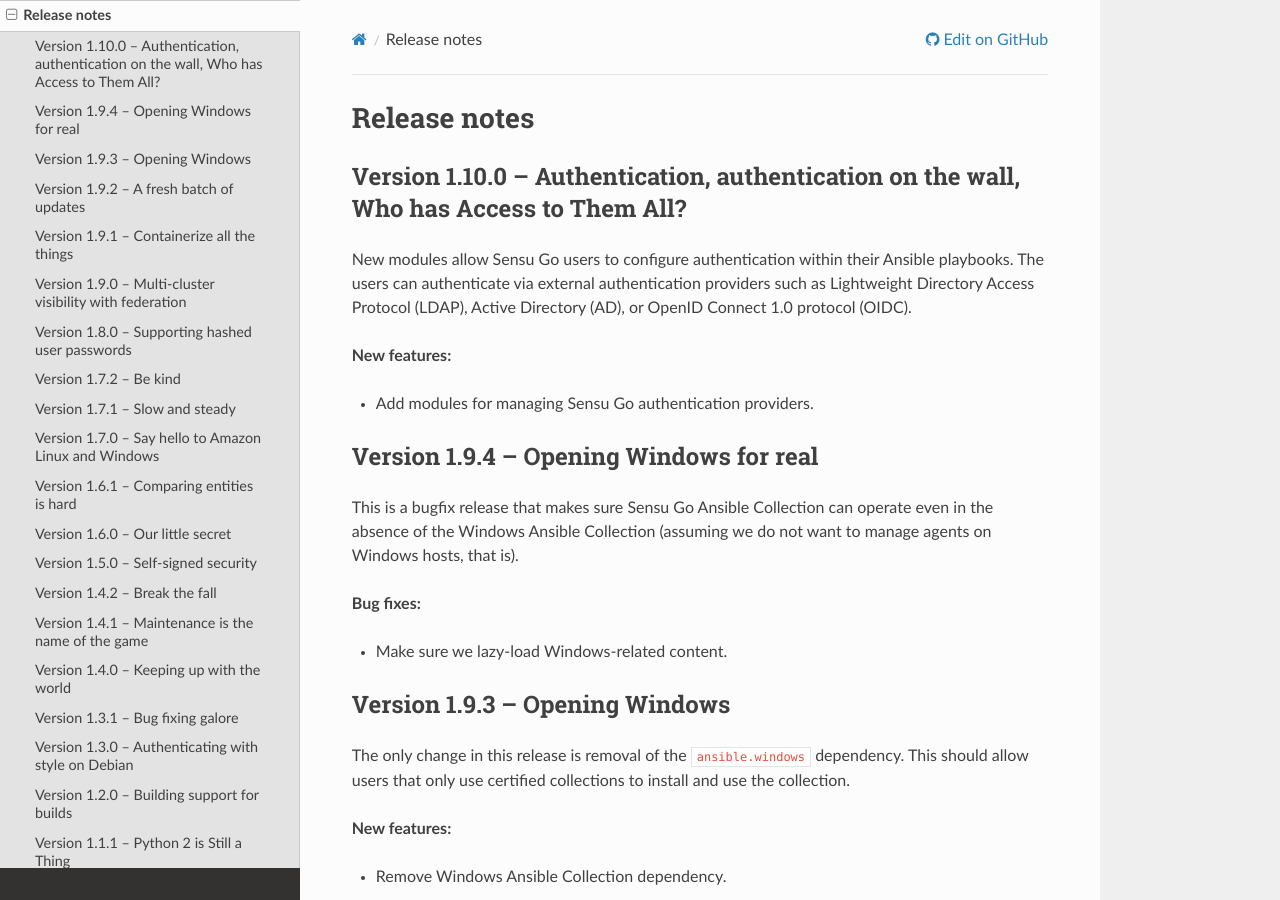
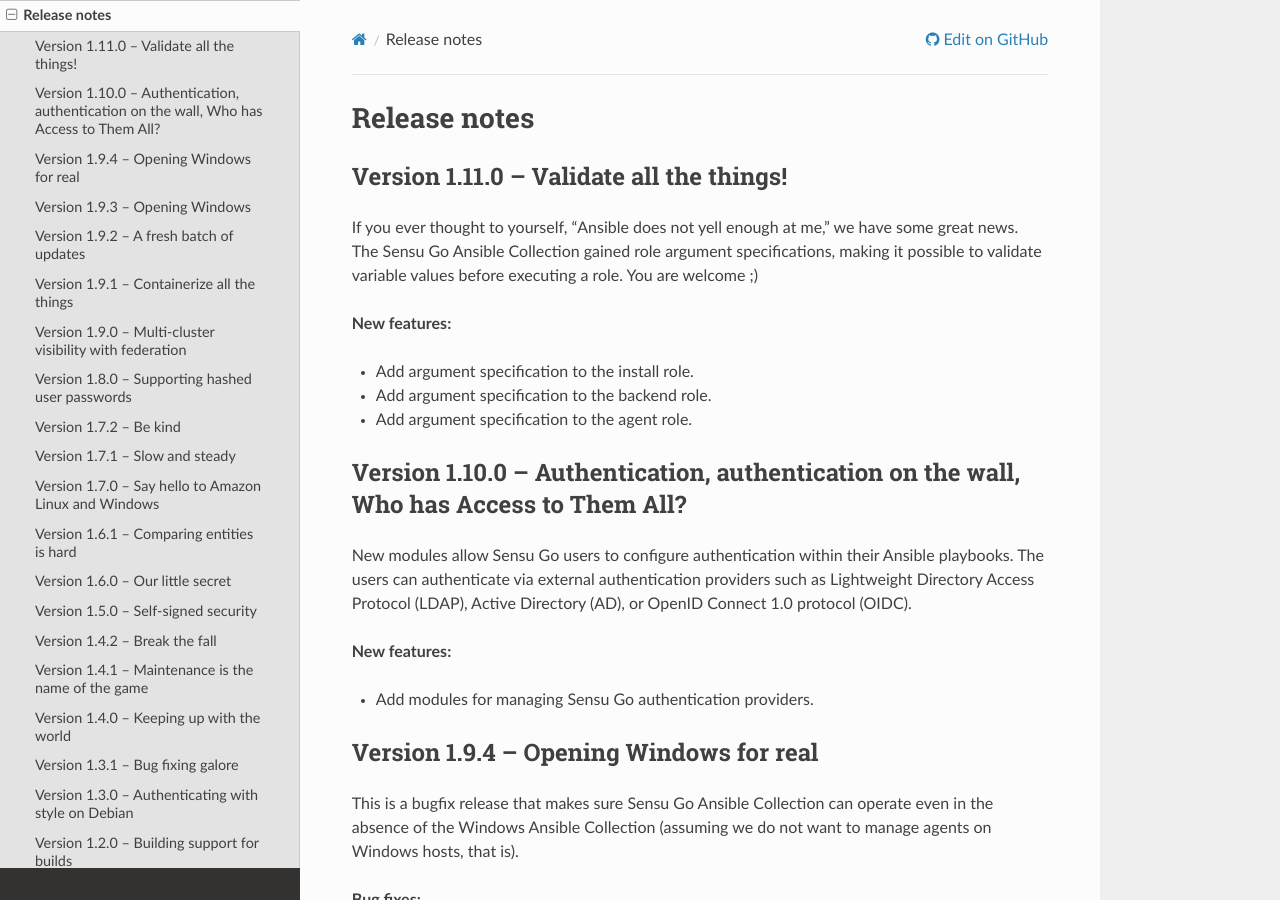
Before and after one commit to sensu/sensu-go-ansible, a Sphinx documentation site: the page built from docs/source/release_notes.rst, in a window 1280 px wide and 900 px high. Built offline with Sphinx 7.4.7 and the Read the Docs theme 2.0.0, drawn with Linux system fonts in a browser that asks for light colours.

Commit message:
Prepare for release 1.11.0

```diff
--- a/docs/source/release_notes.rst
+++ b/docs/source/release_notes.rst
@@ -1,5 +1,20 @@
 Release notes
 =============
+
+Version 1.11.0 -- Validate all the things!
+------------------------------------------
+
+If you ever thought to yourself, "Ansible does not yell enough at me," we have
+some great news. The Sensu Go Ansible Collection gained role argument
+specifications, making it possible to validate variable values before executing
+a role. You are welcome ;)
+
+**New features:**
+
+* Add argument specification to the install role.
+* Add argument specification to the backend role.
+* Add argument specification to the agent role.
+
 
 Version 1.10.0 -- Authentication, authentication on the wall, Who has Access to Them All?
 -----------------------------------------------------------------------------------------
--- a/galaxy.yml
+++ b/galaxy.yml
@@ -1,6 +1,6 @@
 namespace: sensu
 name: sensu_go
-version: 1.10.0
+version: 1.11.0
 
 authors:
   - Paul Arthur <paul.arthur@flowerysong.com> (@flowerysong)
```
Also changed, not shown: 1 other file.
